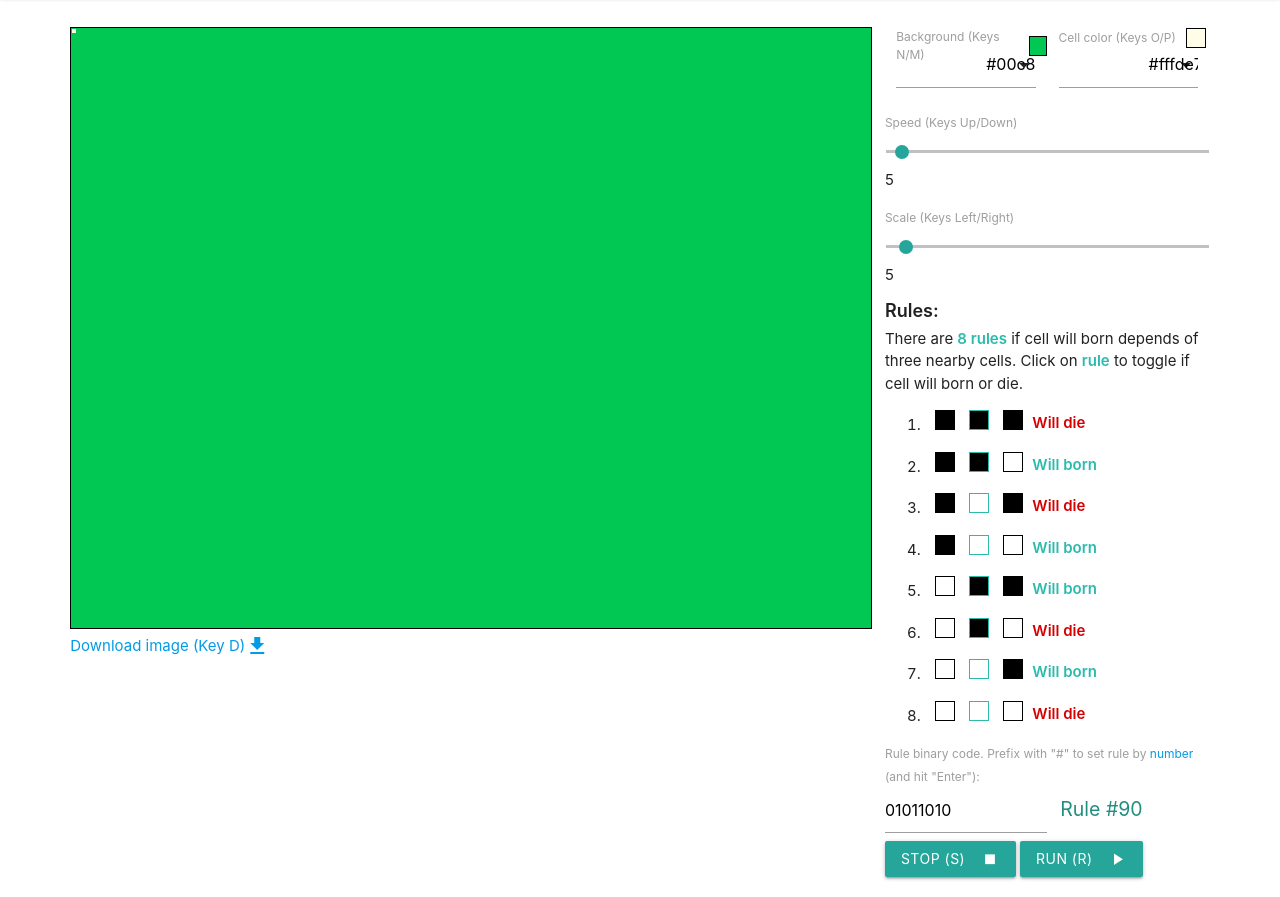
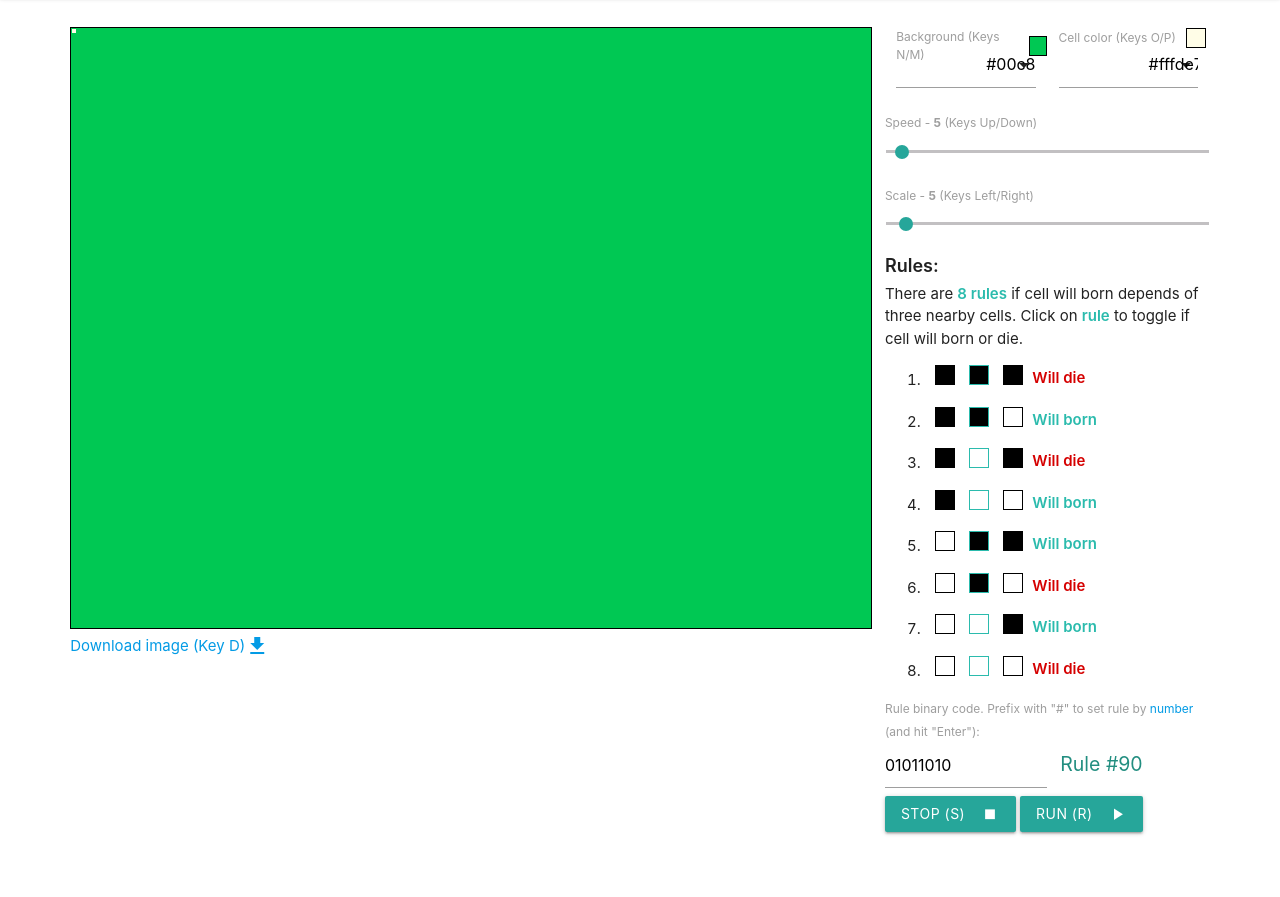
Before and after one commit to kobylin/single-cell-automata, a website: page index.html in a window 1280 px wide. Shown: the part 53-950 px from the top of the page. After the commit the page ends 905 px from the top, so only its background shows below. Drawn offline with Linux system fonts and the light colour scheme.

Commit message:
Update index.html to display current speed and scale values in labels for better user feedback

```diff
--- a/index.html
+++ b/index.html
@@ -120,14 +120,12 @@
                 </label>
               </div>
               <p class="range-field">
-                <label>Speed (Keys Up/Down)</label>
+                <label>Speed - <b>{{speed}}</b> (Keys Up/Down)</label>
                 <input type="range" ng-model="speed" min="2" max="100" />
-                <span>{{speed}}</span>
               </p>
               <p class="range-field">
-                <label>Scale (Keys Left/Right)</label>
+                <label>Scale - <b>{{scale}}</b> (Keys Left/Right)</label>
                 <input type="range" ng-model="scale" min="3" max="50" />
-                <span>{{scale}}</span>
               </p>
               <div class="rules-container">
                 <h6 class="rules-container__title">Rules:</h6>
```
